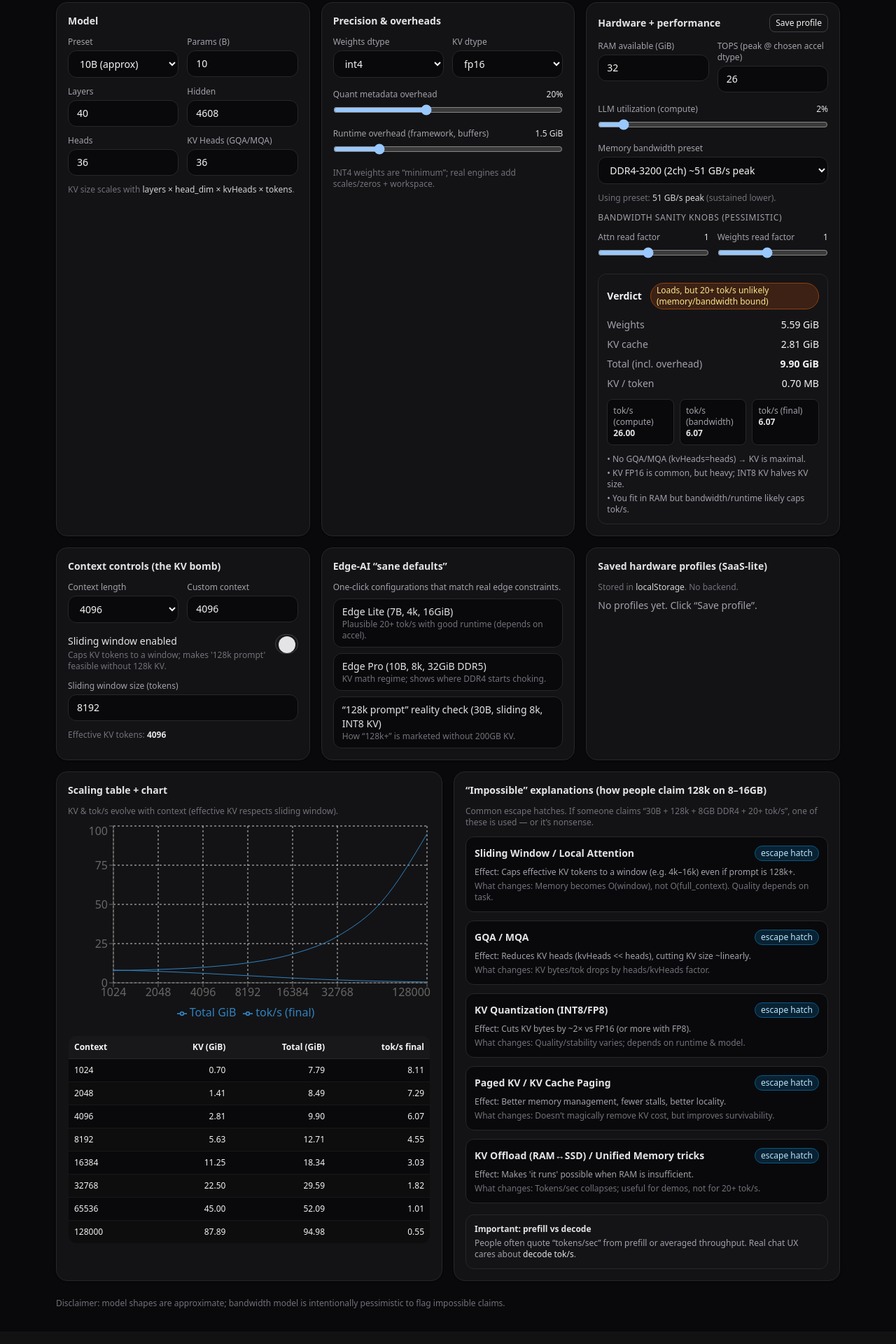
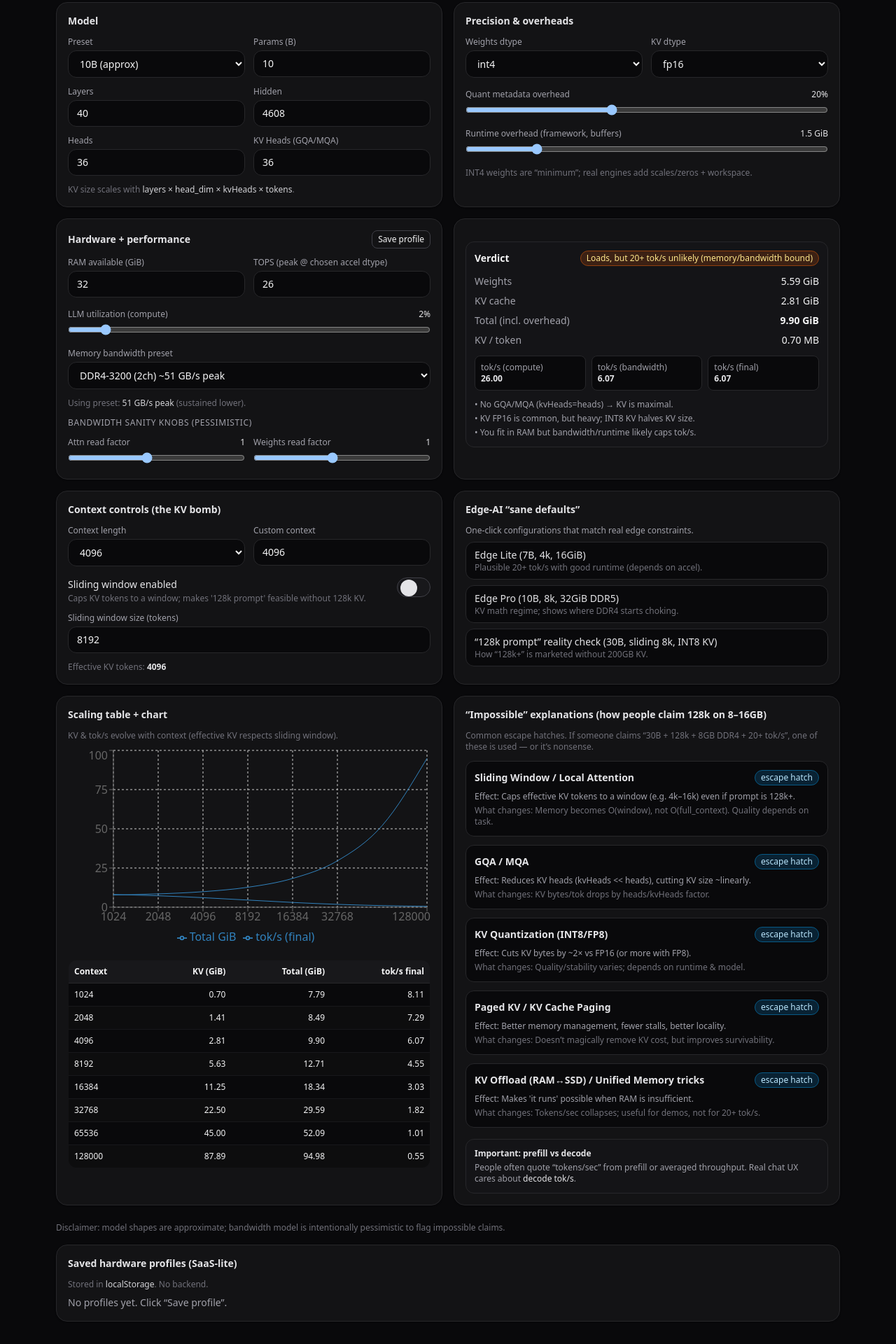
Before and after one commit to dzzk-r/llm-hw-calculator, a React (Vite) app: page / in a window 1280 px wide. Shown: the part 109-2029 px from the top of the page at 70% size. Built offline with nearby package versions, Linux system fonts and the light colour scheme.

Commit message:
Layout realign

```diff
--- a/src/App.jsx
+++ b/src/App.jsx
@@ -312,48 +312,48 @@ export default function App() {
             <Badge
                 tone="info"
                 title="Click for details"
-              onClick={() => setBadgeModal({ open: true, key: "ui" })}
+                onClick={() => setBadgeModal({open: true, key: "ui"})}
             >
               UI: English
             </Badge>
             <Badge
                 tone="neutral"
                 title="Click for details"
-               onClick={() => setBadgeModal({ open: true, key: "kv" })}
+                onClick={() => setBadgeModal({open: true, key: "kv"})}
             >
               KV-aware
             </Badge>
             <Badge
                 tone="neutral"
                 title="Click for details"
-              onClick={() => setBadgeModal({ open: true, key: "edge" })}
+                onClick={() => setBadgeModal({open: true, key: "edge"})}
             >
               Edge presets
             </Badge>
             <Badge
                 tone="neutral"
                 title="Click for details"
-              onClick={() => setBadgeModal({ open: true, key: "profiles" })}
+                onClick={() => setBadgeModal({open: true, key: "profiles"})}
             >
               Profiles
             </Badge>
           </div>
         </div>
 
-        <div className="grid md:grid-cols-3 gap-4">
+        <div className="grid md:grid-cols-2 gap-4">
           <Card title="Model">
             <div className="grid grid-cols-2 gap-3">
               <Select
                   label="Preset"
                   value={modelPreset}
                   onChange={applyModelPreset}
-                options={MODEL_PRESETS.map(p => ({ value: p.id, label: p.label }))}
+                  options={MODEL_PRESETS.map(p => ({value: p.id, label: p.label}))}
               />
-              <Input label="Params (B)" value={paramsB} onChange={setParamsB} min={0.1} step={0.5} />
-              <Input label="Layers" value={layers} onChange={setLayers} min={1} step={1} />
-              <Input label="Hidden" value={hidden} onChange={setHidden} min={256} step={128} />
-              <Input label="Heads" value={heads} onChange={setHeads} min={1} step={1} />
-              <Input label="KV Heads (GQA/MQA)" value={kvHeads} onChange={setKvHeads} min={1} step={1} />
+              <Input label="Params (B)" value={paramsB} onChange={setParamsB} min={0.1} step={0.5}/>
+              <Input label="Layers" value={layers} onChange={setLayers} min={1} step={1}/>
+              <Input label="Hidden" value={hidden} onChange={setHidden} min={256} step={128}/>
+              <Input label="Heads" value={heads} onChange={setHeads} min={1} step={1}/>
+              <Input label="KV Heads (GQA/MQA)" value={kvHeads} onChange={setKvHeads} min={1} step={1}/>
             </div>
             <div className="mt-3 text-xs text-zinc-500">
               KV size scales with <span className="text-zinc-300">layers × head_dim × kvHeads × tokens</span>.
@@ -366,13 +366,13 @@ export default function App() {
                   label="Weights dtype"
                   value={weightDtype}
                   onChange={setWeightDtype}
-                options={Object.keys(WEIGHT_DTYPE_BYTES).map(k => ({ value: k, label: k }))}
+                  options={Object.keys(WEIGHT_DTYPE_BYTES).map(k => ({value: k, label: k}))}
               />
               <Select
                   label="KV dtype"
                   value={kvDtype}
                   onChange={setKvDtype}
-                options={Object.keys(KV_DTYPE_BYTES).map(k => ({ value: k, label: k }))}
+                  options={Object.keys(KV_DTYPE_BYTES).map(k => ({value: k, label: k}))}
               />
             </div>
 
@@ -404,11 +404,13 @@ export default function App() {
 
           <Card
               title="Hardware + performance"
-            right={<button onClick={saveCurrentProfile} className="text-xs px-2 py-1 rounded-lg border border-zinc-700 hover:border-zinc-500" type="button">Save profile</button>}
+              right={<button onClick={saveCurrentProfile}
+                             className="text-xs px-2 py-1 rounded-lg border border-zinc-700 hover:border-zinc-500"
+                             type="button">Save profile</button>}
           >
             <div className="grid grid-cols-2 gap-3">
-              <Input label="RAM available (GiB)" value={ramGiB} onChange={setRamGiB} min={1} step={1} />
-              <Input label="TOPS (peak @ chosen accel dtype)" value={tops} onChange={setTops} min={0} step={1} />
+              <Input label="RAM available (GiB)" value={ramGiB} onChange={setRamGiB} min={1} step={1}/>
+              <Input label="TOPS (peak @ chosen accel dtype)" value={tops} onChange={setTops} min={0} step={1}/>
             </div>
 
             <div className="mt-4 space-y-3">
@@ -424,22 +426,29 @@ export default function App() {
               <Select
                   label="Memory bandwidth preset"
                   value={bandwidthPreset}
-                onChange={(v) => { setBandwidthPreset(v); }}
-                options={HARDWARE_PRESETS.map(h => ({ value: h.id, label: h.label }))}
+                  onChange={(v) => {
+                    setBandwidthPreset(v);
+                  }}
+                  options={HARDWARE_PRESETS.map(h => ({value: h.id, label: h.label}))}
               />
               {bandwidthPreset === "manual" ? (
-                <Input label="Bandwidth (GB/s)" value={bandwidthGBsManual} onChange={setBandwidthGBsManual} min={1} step={1} />
+                  <Input label="Bandwidth (GB/s)" value={bandwidthGBsManual} onChange={setBandwidthGBsManual} min={1}
+                         step={1}/>
               ) : (
-                <div className="text-xs text-zinc-500">Using preset: <span className="text-zinc-300">{bandwidthGBs} GB/s peak</span> (sustained lower).</div>
+                  <div className="text-xs text-zinc-500">Using preset: <span
+                      className="text-zinc-300">{bandwidthGBs} GB/s peak</span> (sustained lower).</div>
               )}
 
               <SectionTitle>Bandwidth sanity knobs (pessimistic)</SectionTitle>
               <div className="grid grid-cols-2 gap-3">
-                <Slider label="Attn read factor" value={attnReadFactor} onChange={setAttnReadFactor} min={0.2} max={2.0} step={0.1} />
-                <Slider label="Weights read factor" value={weightsReadFactor} onChange={setWeightsReadFactor} min={0.2} max={2.0} step={0.1} />
+                <Slider label="Attn read factor" value={attnReadFactor} onChange={setAttnReadFactor} min={0.2} max={2.0}
+                        step={0.1}/>
+                <Slider label="Weights read factor" value={weightsReadFactor} onChange={setWeightsReadFactor} min={0.2}
+                        max={2.0} step={0.1}/>
               </div>
             </div>
-
+          </Card>
+          <Card>
             <div className="mt-4 rounded-xl border border-zinc-800 bg-zinc-900/40 p-3">
               <div className="flex items-center justify-between gap-3">
                 <div className="text-sm font-semibold">Verdict</div>
@@ -484,18 +493,16 @@ export default function App() {
               ) : null}
             </div>
           </Card>
-        </div>
 
-        <div className="grid md:grid-cols-3 gap-4 mt-4">
           <Card title="Context controls (the KV bomb)">
             <div className="grid grid-cols-2 gap-3">
               <Select
                   label="Context length"
                   value={String(context)}
                   onChange={(v) => setContext(Number(v))}
-                options={DEFAULT_CONTEXT_OPTIONS.map(c => ({ value: String(c), label: String(c) }))}
+                  options={DEFAULT_CONTEXT_OPTIONS.map(c => ({value: String(c), label: String(c)}))}
               />
-              <Input label="Custom context" value={context} onChange={setContext} min={256} step={256} />
+              <Input label="Custom context" value={context} onChange={setContext} min={256} step={256}/>
             </div>
 
             <div className="mt-4 space-y-3">
@@ -585,38 +592,6 @@ export default function App() {
               </button>
             </div>
           </Card>
-
-          <Card title="Saved hardware profiles (SaaS-lite)">
-            <div className="text-xs text-zinc-500 mb-2">
-              Stored in <span className="text-zinc-300">localStorage</span>. No backend.
-            </div>
-            {profiles.length === 0 ? (
-              <div className="text-sm text-zinc-400">No profiles yet. Click “Save profile”.</div>
-            ) : (
-              <div className="space-y-2">
-                {profiles.map((p) => (
-                  <div key={p.id} className="rounded-xl border border-zinc-800 bg-zinc-950 p-3">
-                    <div className="flex items-start justify-between gap-3">
-                      <div>
-                        <div className="text-sm text-zinc-200 font-semibold">{p.name}</div>
-                        <div className="text-xs text-zinc-500 mt-1">
-                          RAM: <span className="text-zinc-300">{p.ramGiB} GiB</span> · BW: <span className="text-zinc-300">{p.bandwidthGBs} GB/s</span>
-                        </div>
-                      </div>
-                      <div className="flex gap-2">
-                        <button className="text-xs px-2 py-1 rounded-lg border border-zinc-700 hover:border-zinc-500" type="button" onClick={() => applyProfile(p)}>
-                          Apply
-                        </button>
-                        <button className="text-xs px-2 py-1 rounded-lg border border-zinc-800 text-zinc-400 hover:text-zinc-200" type="button" onClick={() => deleteProfile(p.id)}>
-                          Delete
-                        </button>
-                      </div>
-                    </div>
-                  </div>
-                ))}
-              </div>
-            )}
-          </Card>
         </div>
 
         <div className="grid md:grid-cols-2 gap-4 mt-4">
@@ -627,13 +602,13 @@ export default function App() {
             <div className="h-72">
               <ResponsiveContainer width="100%" height="100%">
                 <LineChart data={contextTable}>
-                  <CartesianGrid strokeDasharray="3 3" />
-                  <XAxis dataKey="context" />
-                  <YAxis />
-                  <Tooltip content={<TooltipFmt />} />
-                  <Legend />
-                  <Line type="monotone" dataKey="totalGiB" name="Total GiB" dot={false} />
-                  <Line type="monotone" dataKey="tokSecFinal" name="tok/s (final)" dot={false} />
+                  <CartesianGrid strokeDasharray="3 3"/>
+                  <XAxis dataKey="context"/>
+                  <YAxis/>
+                  <Tooltip content={<TooltipFmt/>}/>
+                  <Legend/>
+                  <Line type="monotone" dataKey="totalGiB" name="Total GiB" dot={false}/>
+                  <Line type="monotone" dataKey="tokSecFinal" name="tok/s (final)" dot={false}/>
                 </LineChart>
               </ResponsiveContainer>
             </div>
@@ -662,9 +637,11 @@ export default function App() {
             </div>
           </Card>
 
+
           <Card title="“Impossible” explanations (how people claim 128k on 8–16GB)">
             <div className="text-xs text-zinc-500 mb-3">
-              Common escape hatches. If someone claims “30B + 128k + 8GB DDR4 + 20+ tok/s”, one of these is used — or it’s nonsense.
+              Common escape hatches. If someone claims “30B + 128k + 8GB DDR4 + 20+ tok/s”, one of these is used — or
+              it’s nonsense.
             </div>
 
             <div className="space-y-3">
@@ -682,19 +659,61 @@ export default function App() {
 
             <div className="mt-4 rounded-xl border border-zinc-800 bg-zinc-900/40 p-3 text-xs text-zinc-400">
               <div className="font-semibold text-zinc-200 mb-1">Important: prefill vs decode</div>
-              People often quote “tokens/sec” from prefill or averaged throughput. Real chat UX cares about <span className="text-zinc-200">decode tok/s</span>.
+              People often quote “tokens/sec” from prefill or averaged throughput. Real chat UX cares about <span
+                className="text-zinc-200">decode tok/s</span>.
             </div>
           </Card>
         </div>
 
         <div className="mt-6 text-xs text-zinc-500">
-          Disclaimer: model shapes are approximate; bandwidth model is intentionally pessimistic to flag impossible claims.
+          Disclaimer: model shapes are approximate; bandwidth model is intentionally pessimistic to flag impossible
+          claims.
+        </div>
+        <div className="grid md:grid-cols-1 gap-4 mt-4">
+
+          <Card title="Saved hardware profiles (SaaS-lite)">
+            <div className="text-xs text-zinc-500 mb-2">
+              Stored in <span className="text-zinc-300">localStorage</span>. No backend.
+            </div>
+            {profiles.length === 0 ? (
+                <div className="text-sm text-zinc-400">No profiles yet. Click “Save profile”.</div>
+            ) : (
+                <div className="space-y-2">
+                  {profiles.map((p) => (
+                      <div key={p.id} className="rounded-xl border border-zinc-800 bg-zinc-950 p-3">
+                        <div className="flex items-start justify-between gap-3">
+                          <div>
+                            <div className="text-sm text-zinc-200 font-semibold">{p.name}</div>
+                            <div className="text-xs text-zinc-500 mt-1">
+                              RAM: <span className="text-zinc-300">{p.ramGiB} GiB</span> · BW: <span
+                                className="text-zinc-300">{p.bandwidthGBs} GB/s</span>
                             </div>
                           </div>
+                          <div className="flex gap-2">
+                            <button
+                                className="text-xs px-2 py-1 rounded-lg border border-zinc-700 hover:border-zinc-500"
+                                type="button" onClick={() => applyProfile(p)}>
+                              Apply
+                            </button>
+                            <button
+                                className="text-xs px-2 py-1 rounded-lg border border-zinc-800 text-zinc-400 hover:text-zinc-200"
+                                type="button" onClick={() => deleteProfile(p.id)}>
+                              Delete
+                            </button>
+                          </div>
+                        </div>
+                      </div>
+                  ))}
+                </div>
+            )}
+          </Card>
+        </div>
+      </div>
+
       <Modal
           open={badgeModal.open}
           title={BADGE_INFO[badgeModal.key]?.title ?? "Info"}
-         onClose={() => setBadgeModal({ open: false, key: null })}
+          onClose={() => setBadgeModal({open: false, key: null})}
       >
         {BADGE_INFO[badgeModal.key]?.body ?? null}
       </Modal>
```
Lines whose indentation alone changed are shown as unchanged.
